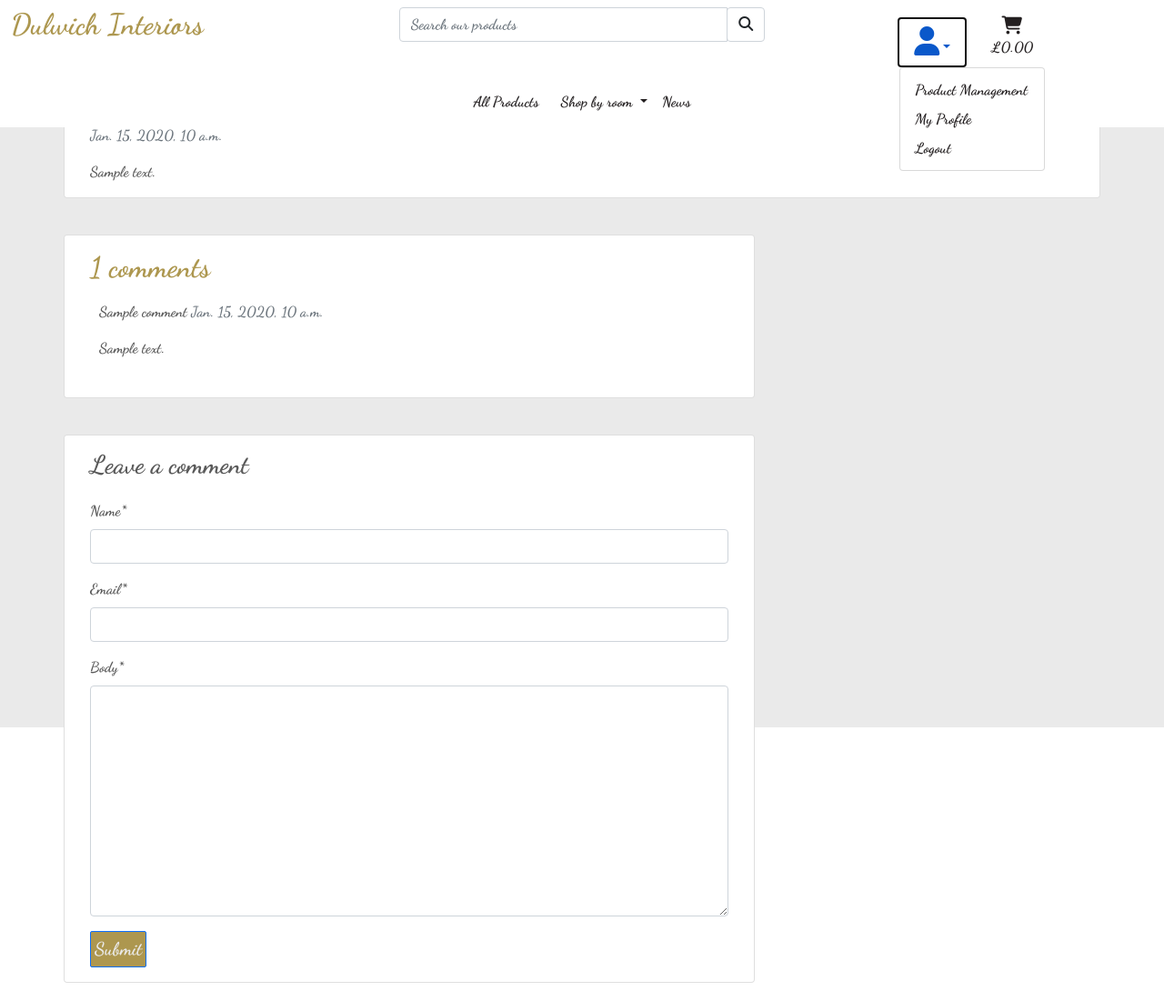
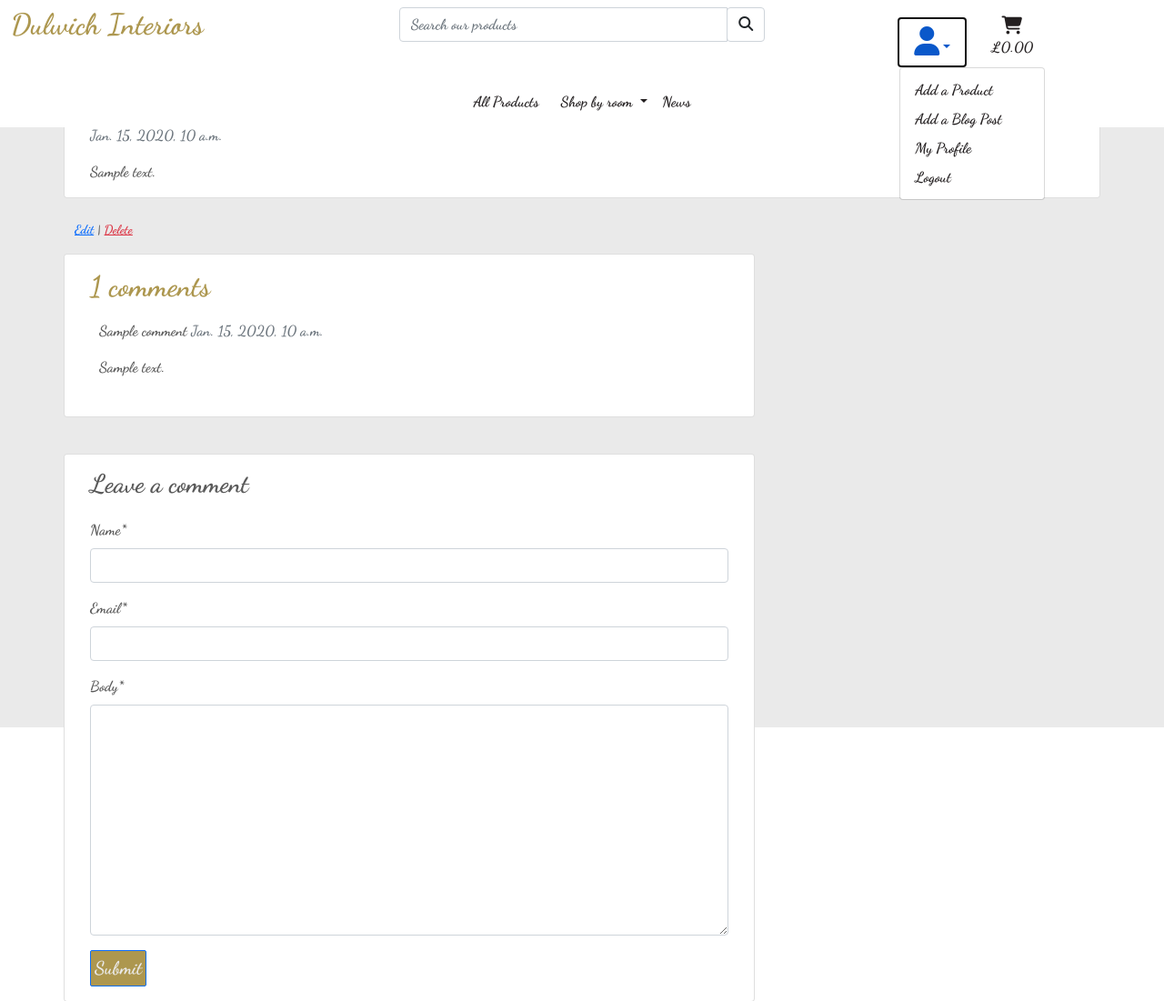
Before and after one commit to EimearCunningham/dulwich-interiors, a Django app: a page that uses templates/base.html in a window 1280 px wide, after a click that opens the changed part. Shown: the top 1101 px of the page at 91% size. Run offline with Django 3.2, Linux system fonts and the light colour scheme; a user stored in the database is signed in; tables that the repository leaves empty hold one stand-in row (values such as "Sample post"); parts of the project's set-up code (start-up, migrations or seed data) failed here and were passed over; some libraries are stand-ins or nearby versions.

Commit message:
Add links for superuser to edit and delete blog posts

```diff
--- a/blog/templates/blog/blog.html
+++ b/blog/templates/blog/blog.html
@@ -26,6 +26,12 @@
                     <p class="card-text text-muted h6">{{ post.created_on}} </p>
                     <p class="card-text">{{post.content|slice:":200" }}</p>
                     <a href="{% url 'post_detail' post.slug  %}" class="btn">Read More &rarr;</a>
+                    {% if request.user.is_superuser %}
+                    <small class="ml-3">
+                    <a href="{% url 'edit_post' post.slug %}">Edit</a> |
+                    <a class="text-danger" href="{% url 'delete_post' post.slug %}">Delete</a>
+                    </small>
+        {% endif %}
                 </div>
             </div>
             {% endfor %}
--- a/blog/templates/blog/post_detail.html
+++ b/blog/templates/blog/post_detail.html
@@ -20,6 +20,12 @@
                 <p class="card-text ">{{ post.content | safe }}</p>
             </div>
         </div>
+        {% if request.user.is_superuser %}
+        <small class="ml-3">
+          <a href="{% url 'edit_post' post.slug %}">Edit</a> |
+          <a class="text-danger" href="{% url 'delete_post' post.slug %}">Delete</a>
+        </small>
+        {% endif %}
 
         <div class="col-md-8 card mb-4  mt-3 ">
             <div class="card-body">
@@ -39,6 +45,7 @@
               {% endfor %}
             </div>
           </div>
+          {% if request.user.is_authenticated %}
           <div class="col-md-8 card mb-4  mt-3 ">
             <div class="card-body">
               <h3>Leave a comment</h3>
@@ -49,6 +56,7 @@
               </form>
             </div>
           </div>
+          {% endif %}
         </div>
       </div>
       {% endblock %}
--- a/templates/base.html
+++ b/templates/base.html
@@ -109,7 +109,8 @@
         <div class="dropdown-menu" aria-labelledby="dropdown01">
           {% if request.user.is_authenticated %}
           {% if request.user.is_superuser %}
-          <a href="{% url 'add_product' %}" class="dropdown-item">Product Management</a>
+          <a href="{% url 'add_product' %}" class="dropdown-item">Add a Product</a>
+          <a href="{% url 'add_post' %}" class="dropdown-item">Add a Blog Post</a>
           {% endif %}
           <a href="{% url 'profile' %}" class="dropdown-item">My Profile</a>
           <a href="{% url 'account_logout' %}" class="dropdown-item">Logout</a>
```
